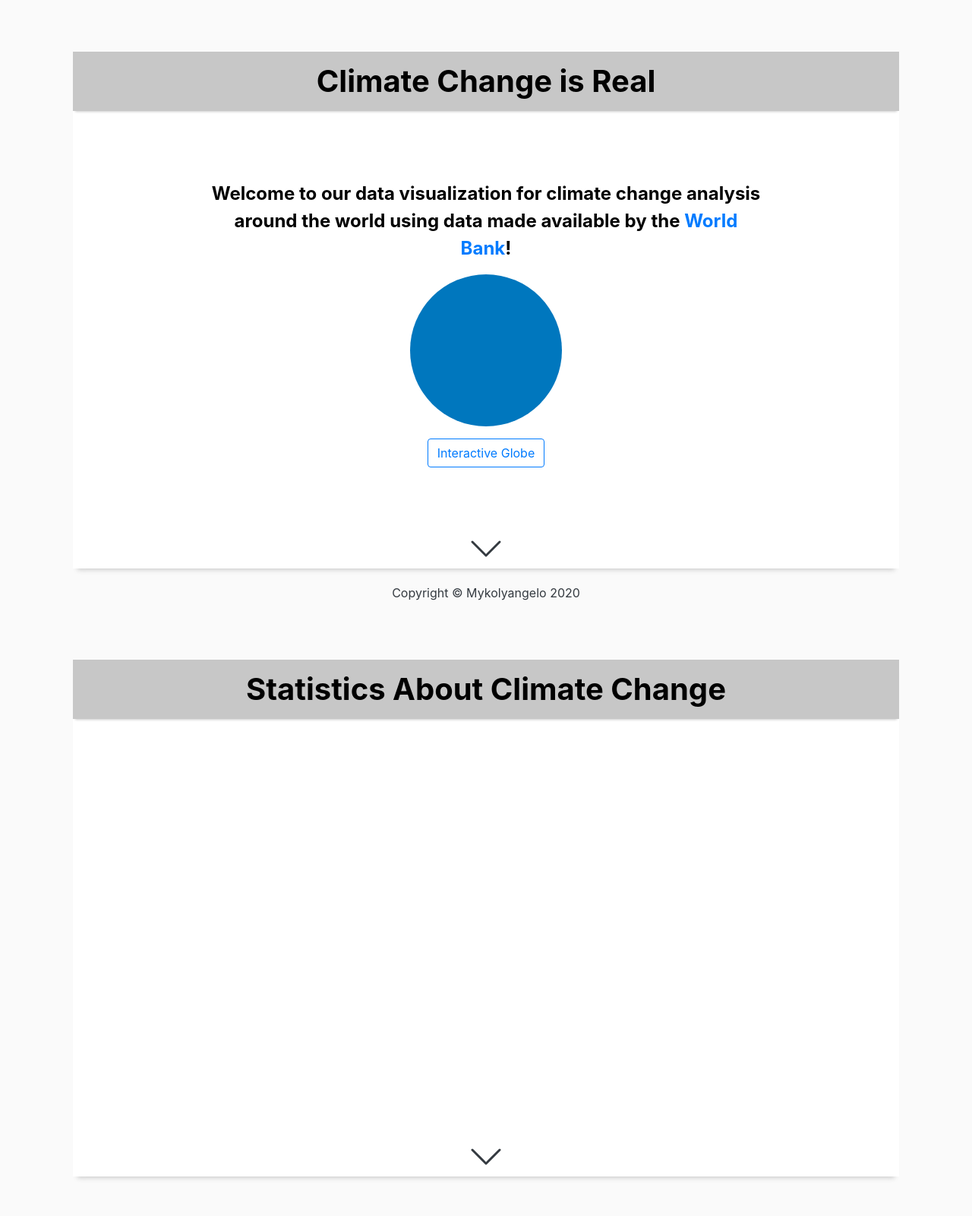
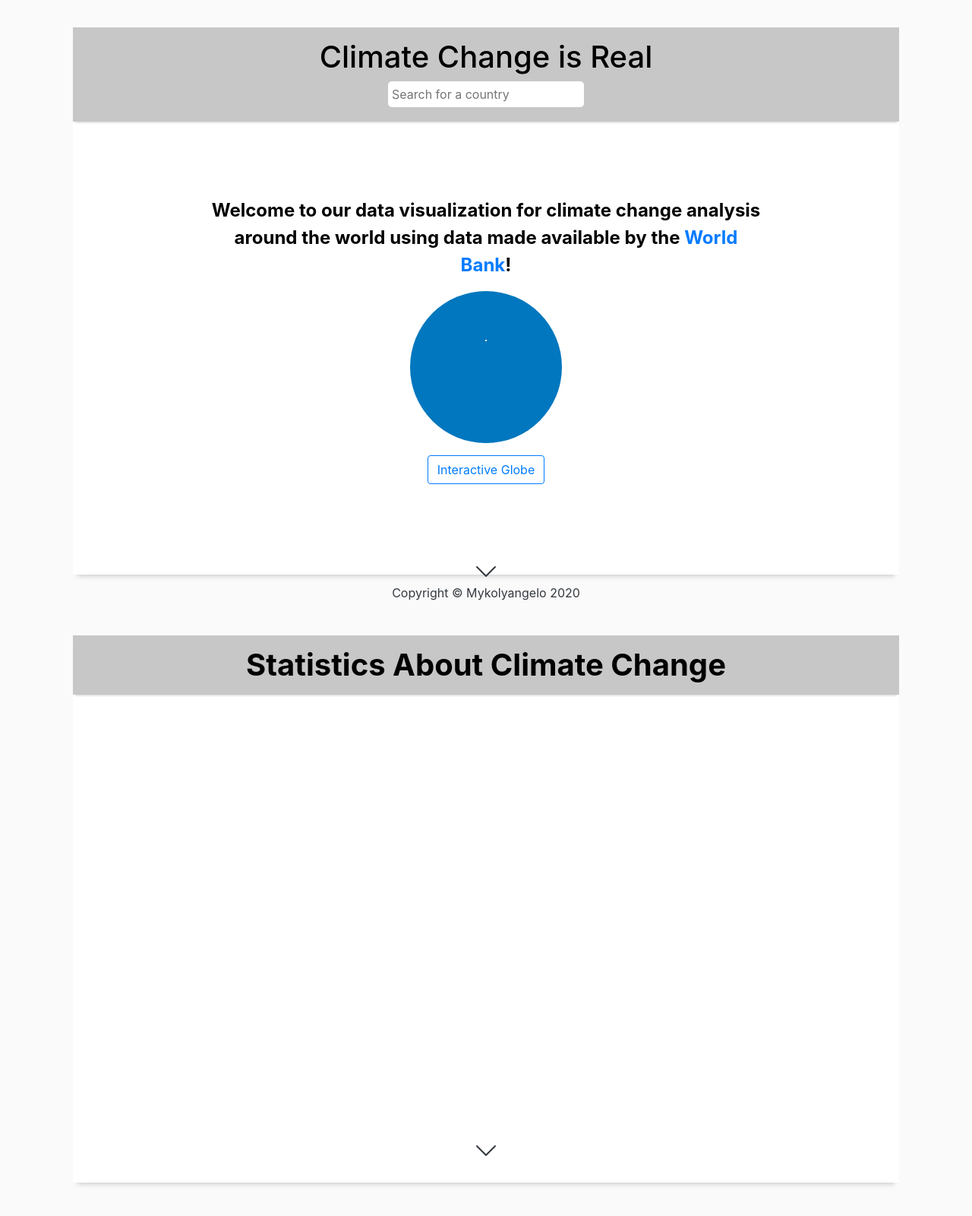
Before and after one commit to grace-mao23/P04_Mykolyangelo, a Flask app: page / in a window 1280 px wide. Shown: the top 1600 px of the page at 76% size. After the commit the page ends 1560 px from the top, so only its background shows below. Run offline with Flask 2, Linux system fonts and the light colour scheme; parts of the project's set-up code (start-up, migrations or seed data) failed here and were passed over; some libraries are stand-ins or nearby versions.

Commit message:
Stylized

```diff
--- a/app/country/templates/index.html
+++ b/app/country/templates/index.html
@@ -27,8 +27,8 @@
   .inner-section {
     background-color: #ffffff;
     width: 85%;
-    height: 85%;
-    transform: translateY(10%);
+    height: 90%;
+    transform: translateY(5%);
     margin: auto;
     -webkit-box-shadow: 0 8px 6px -6px #cccccc;
     -moz-box-shadow: 0 8px 6px -6px #cccccc;
@@ -65,6 +65,35 @@
   #mini-globe {
     cursor: pointer;
   }
+
+  #searchCountry {
+    z-index: 1;
+    position: relative;
+  }
+
+  #searchCountry {
+    border-radius: 5px;
+    border: none;
+    padding: 5px;
+  }
+
+  #searchResult {
+    margin: 0;
+    padding: 0;
+    position: absolute;
+    z-index: 1;
+    list-style-type: none;
+    border: 1px solid #EEEEEE;
+  }
+
+  .subheading {
+    color: #ffffff;
+    background-color: #6002ee;
+    font-weight: bolder;
+    -webkit-box-shadow: 0 8px 6px -6px #cccccc;
+    -moz-box-shadow: 0 8px 6px -6px #cccccc;
+    box-shadow: 0 8px 6px -6px #cccccc;
+  }
 </style>
 {% endblock %}
 
@@ -73,8 +102,12 @@
 {% block main %}
 <section>
   <div class="inner-section">
-    <h1 class="heading">Climate Change is Real</h1>
+    <div class="heading">
+      <h1>Climate Change is Real</h1>
+      <input type="text" id="searchCountry" class="mb-1" placeholder="Search for a country">
+    </div>
     <div class="description">
+      <ul id="searchResult"></ul>
       <p>
         Welcome to our data visualization for climate change analysis around the world using data made available by the
         <a href="https://data.worldbank.org/topic/climate-change">World Bank</a>!
@@ -84,7 +117,7 @@
     </div>
     <a href="#world-stats" class="text-dark">
       <svg class="bi bi-chevron-down" width="1em" height="1em" viewBox="0 0 16 16" fill="currentColor"
-        xmlns="http://www.w3.org/2000/svg" style="font-size: 3em;">
+        xmlns="http://www.w3.org/2000/svg" style="font-size: 2em;">
         <path fill-rule="evenodd"
           d="M1.646 4.646a.5.5 0 01.708 0L8 10.293l5.646-5.647a.5.5 0 01.708.708l-6 6a.5.5 0 01-.708 0l-6-6a.5.5 0 010-.708z"
           clip-rule="evenodd" />
@@ -100,7 +133,7 @@
     </div>
     <a href="#the-globe" class="text-dark">
       <svg class="bi bi-chevron-down" width="1em" height="1em" viewBox="0 0 16 16" fill="currentColor"
-        xmlns="http://www.w3.org/2000/svg" style="font-size: 3em;">
+        xmlns="http://www.w3.org/2000/svg" style="font-size: 2em;">
         <path fill-rule="evenodd"
           d="M1.646 4.646a.5.5 0 01.708 0L8 10.293l5.646-5.647a.5.5 0 01.708.708l-6 6a.5.5 0 01-.708 0l-6-6a.5.5 0 010-.708z"
           clip-rule="evenodd" />
@@ -110,13 +143,6 @@
 </section>
 <section id="the-globe">
   <div id="globe"></div>
-</section>
-<section id="countries">
-  <div class="inner-section">
-    <h1 class="heading">Search by Country</h1>
-    <input type="text" id="searchCountry" placeholder="Search for a country">
-    <ul id="searchResult"></ul>
-  </div>
 </section>
 {% endblock %}
 
--- a/app/static/assets/search.js
+++ b/app/static/assets/search.js
@@ -43,7 +43,13 @@ const search = (data, fragment, list) => {
     ({ countryName }) => countryName.toLowerCase().includes(fragment.toLowerCase())
   ).slice(0, 10);
 
-  console.log(filtered)
+  let first = document.createElement("li");
+  first.innerHTML = "Search Result";
+  first.className = "subheading";
+
+  list.appendChild(first);
+
+  list.style.background = '#fafafa';
 
   filtered.forEach(({ countryCode, countryName }) => {
     let item = document.createElement("li");
@@ -70,6 +76,7 @@ document.getElementById("searchCountry").addEventListener(
 
     let inputValue = document.getElementById("searchCountry").value;
 
+
     if (!countryList) {
       searchLoadData(function (allCountries) {
         countryList = allCountries;
```
